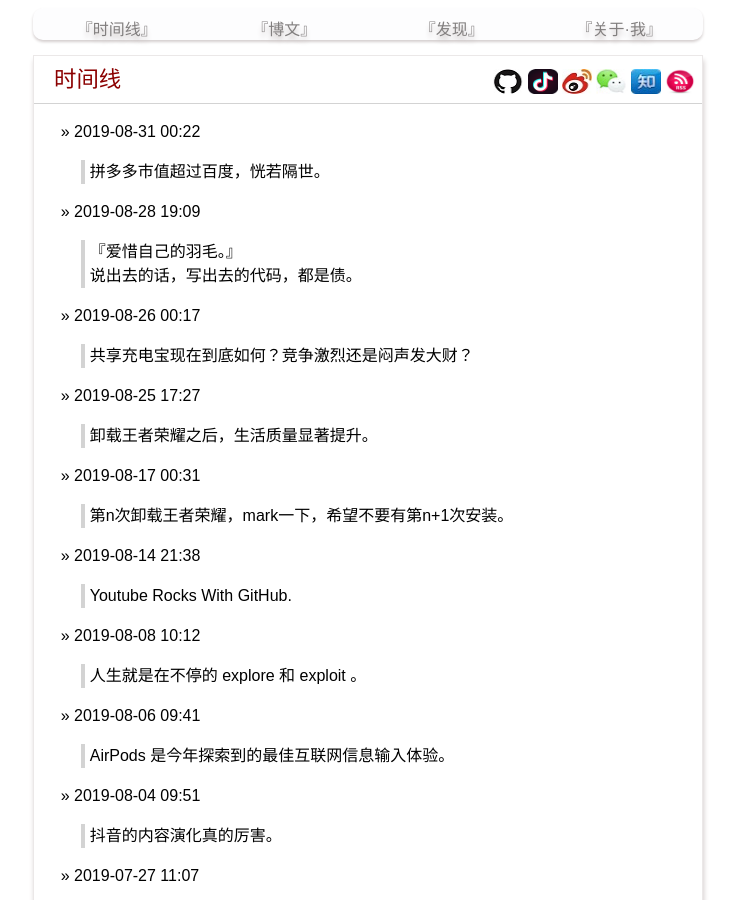
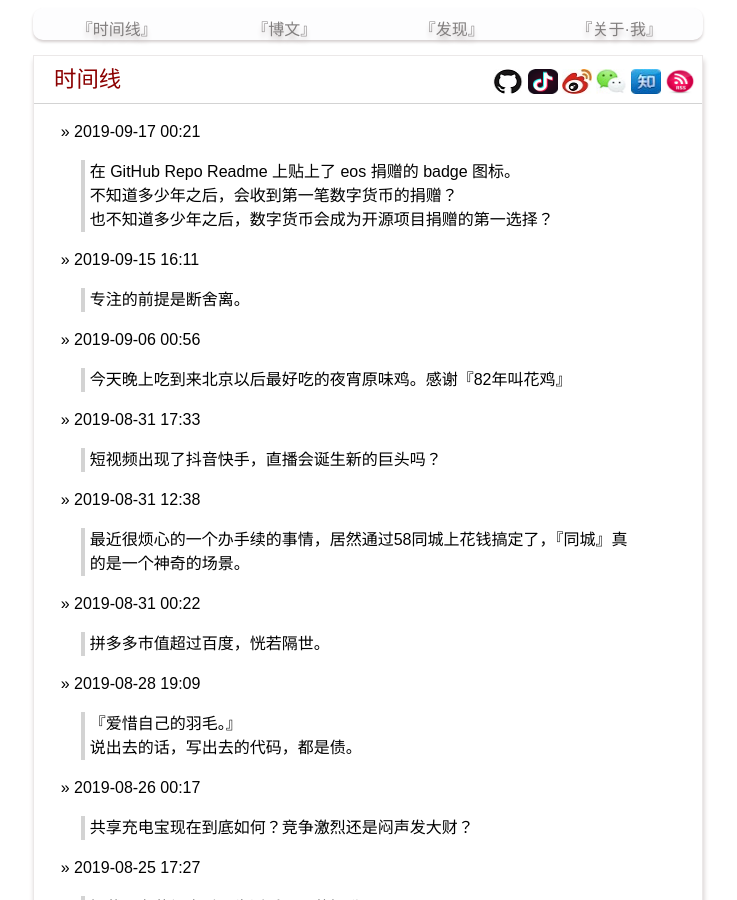
Before and after one commit to yanyiwu/blog, a Jekyll site: the page built from index.md, in a window 1280 px wide and 900 px high. Shown: the whole window, without its empty margins (272-1009 px from the left). Built offline with Jekyll 4.4.1, drawn with Linux system fonts in a browser that asks for light colours; Markdown is read by kramdown in place of the engine named in the settings; comment, search, counter and statistics services are not loaded.

Commit message:
[moment] updated

```diff
--- a/index.md
+++ b/index.md
@@ -2,6 +2,28 @@
 layout: posting
 title: 时间线
 ---
+
+&raquo; 2019-09-17 00:21
+
+> 在 GitHub Repo Readme 上贴上了 eos 捐赠的 badge 图标。
+> 不知道多少年之后，会收到第一笔数字货币的捐赠？
+> 也不知道多少年之后，数字货币会成为开源项目捐赠的第一选择？
+
+&raquo; 2019-09-15 16:11
+
+> 专注的前提是断舍离。
+
+&raquo; 2019-09-06 00:56
+
+> 今天晚上吃到来北京以后最好吃的夜宵原味鸡。感谢『82年叫花鸡』
+
+&raquo; 2019-08-31 17:33
+
+> 短视频出现了抖音快手，直播会诞生新的巨头吗？
+
+&raquo; 2019-08-31 12:38
+
+> 最近很烦心的一个办手续的事情，居然通过58同城上花钱搞定了，『同城』真的是一个神奇的场景。
 
 &raquo; 2019-08-31 00:22
 
```
